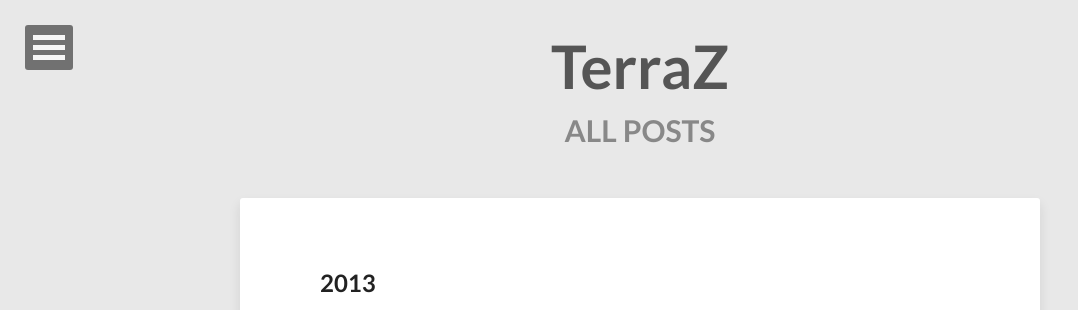
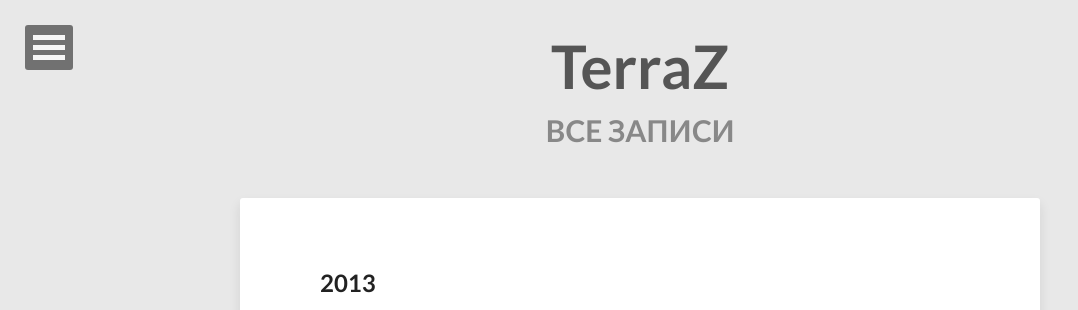
Before and after one commit to Xekep/terraz.fun, a Jekyll site: the page built from posts/index.html, in a window 1280 px wide. Shown: the top 310 px of the page, without its empty margins (0-1078 px from the left). Built offline with Jekyll 4.4.1, drawn with Linux system fonts in a browser that asks for light colours; nearby versions of some CDN libraries.

Commit message:
Update index.html

```diff
--- a/posts/index.html
+++ b/posts/index.html
@@ -1,7 +1,7 @@
 ---
 layout: post-index
-title: All Posts
-description: "An archive of posts."
+title: Все записи
+description: "Архив записей."
 comments: false
 ---
 
```
